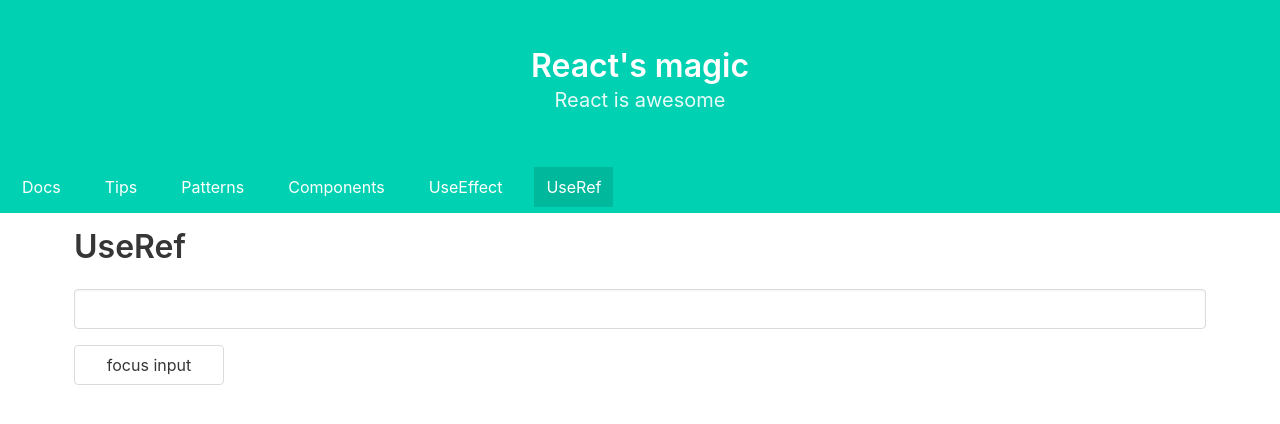
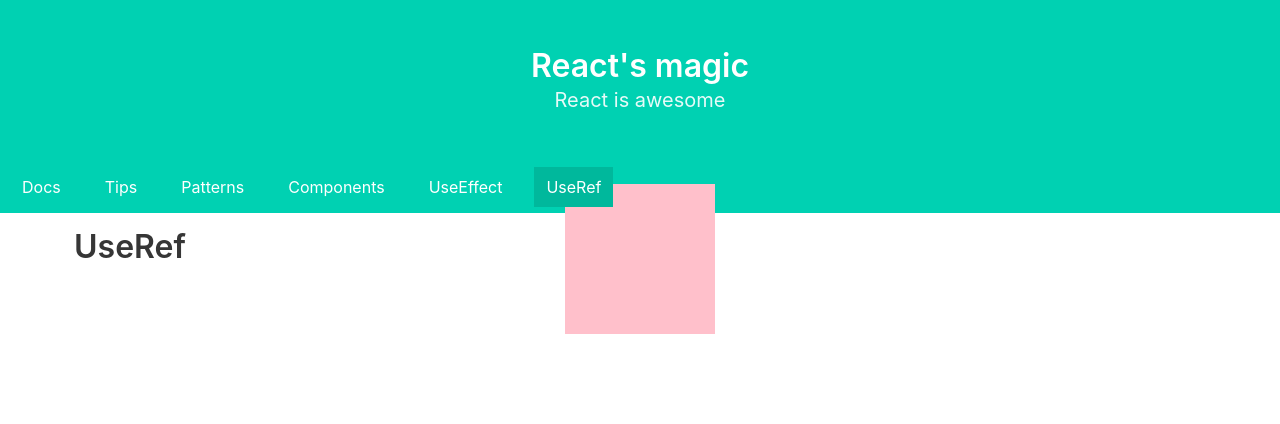
Before and after one commit to JakHer/Advanced-React, a React (Create React App) app: page /useref in a window 1280 px wide. Shown: the top 424 px of the page. Built offline with nearby package versions, Linux system fonts and the light colour scheme.

Commit message:
feat: gsap playground

```diff
--- a/package.json
+++ b/package.json
@@ -14,6 +14,7 @@
     "bulma": "^0.9.0",
     "classnames": "^2.2.6",
     "downshift": "^6.0.5",
+    "gsap": "^3.5.1",
     "node-sass": "^4.14.1",
     "react": "^16.13.1",
     "react-dom": "^16.13.1",
--- a/src/index.css
+++ b/src/index.css
@@ -1,5 +1,6 @@
 html {
   box-sizing: border-box;
+  min-width: 0;
 }
 *,
 *:before,
--- a/src/views/UseRef/UseRef.js
+++ b/src/views/UseRef/UseRef.js
@@ -1,22 +1,19 @@
-import React, { useRef } from "react";
+import React, { useRef, useEffect } from "react";
 import styles from "./UseRef.module.scss";
 import cx from "classnames";
+import TweenMax from "gsap/all";
 
 const UseRef = () => {
-  const myInputRef = useRef(null);
+  const buttonAnimation = useRef(null);
 
-  const focusInput = () => {
-    myInputRef.current.focus();
-    myInputRef.current.style.transform = "scaleX(.5) translateX(-50%)";
-  };
+  useEffect(() => {
+    TweenMax.from(buttonAnimation.current, 2, { x: `-100%`, opacity: 0, scale: 2 });
+  });
 
   return (
     <div className={cx("container mt-4", styles.Container)}>
       <h2 className="title is-3">UseRef</h2>
-      <input ref={myInputRef} className={cx("input", styles.Input)} type="text" />
-      <button onClick={focusInput} className={cx("button mt-4", styles.Button)}>
-        focus input
-      </button>
+      <div ref={buttonAnimation} className={styles.Wrapper}></div>
     </div>
   );
 };
--- a/src/views/UseRef/UseRef.module.scss
+++ b/src/views/UseRef/UseRef.module.scss
@@ -5,11 +5,12 @@
   justify-content: flex-start;
 }
 
-.Input {
-  transition: 0.4s ease transform;
-  display: block;
+.Wrapper {
+  background-color: pink;
+  height: 150px;
+  width: 150px;
+  position: absolute;
+  top: 50%;
+  left: 50%;
+  transform: translate(-50%, -50%);
 }
-
-.Button {
-  max-width: 150px;
-}
```
Also changed, not shown: 1 other file (tests, documents, lock files or other folders).
